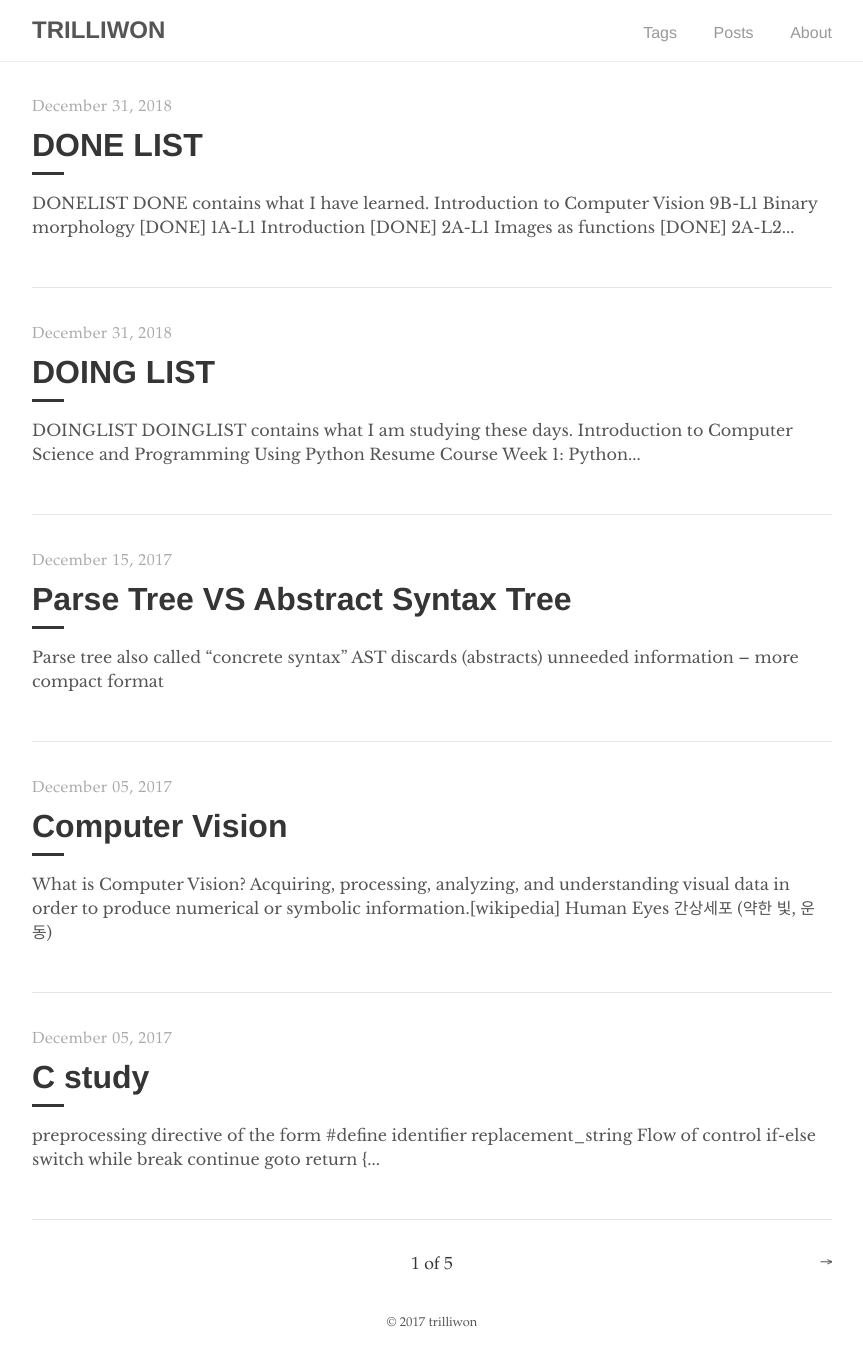
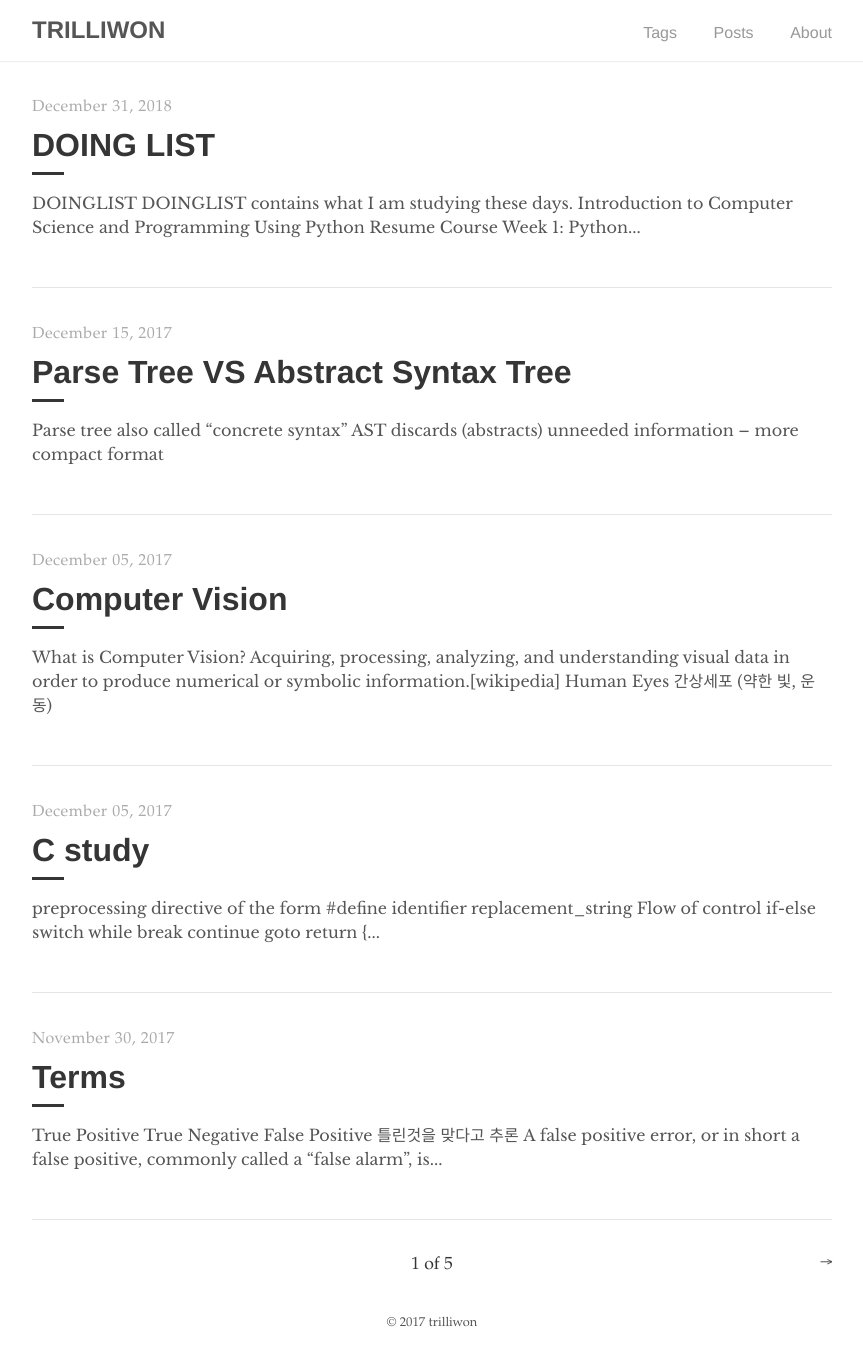
Before and after one commit to trilliwon/ABL, a Jekyll site: the page built from index.html, in a window 1280 px wide. Shown: the whole page, without its empty margins (208-1071 px from the left). Built offline with Jekyll 4.4.1, drawn with Linux system fonts in a browser that asks for light colours; nearby versions of some CDN libraries; the list of posts is cut into pages by our own code.

Commit message:
Tue Dec 26 20:22:13 KST 2017

```diff
--- a/_posts/2017-12-10-done-list.md
+++ b/_posts/0000-00-00-done-list.md
@@ -1,7 +1,7 @@
 ---
 layout: post
 title:  "DONE LIST"
-date:   2018-12-31 24:00:00 +0900
+date:   0000-00-00 00:00:00 +0900
 tag: [Done List]
 ---
 
```
